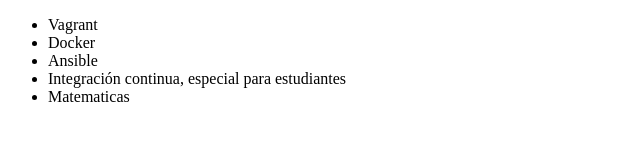
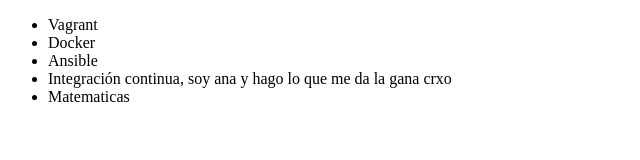
Before and after one commit to WaldoLoayza/repositorio-prueba, a plain HTML site: page index.html in a window 1280 px wide. Shown: the full height of the page, 0-640 px from the left. Drawn offline with Linux system fonts and the light colour scheme.

Commit message:
hago lo que me sale de los huevos

```diff
--- a/index.html
+++ b/index.html
@@ -9,7 +9,7 @@
          <li> Vagrant </li>
          <li> Docker </li>
          <li> Ansible </li>
-         <li> Integración continua, especial para estudiantes</li>
+         <li> Integración continua, soy ana y hago lo que me da la gana crxo</li>
          <li> Matematicas </li>
      </ul>
 </body>
```
